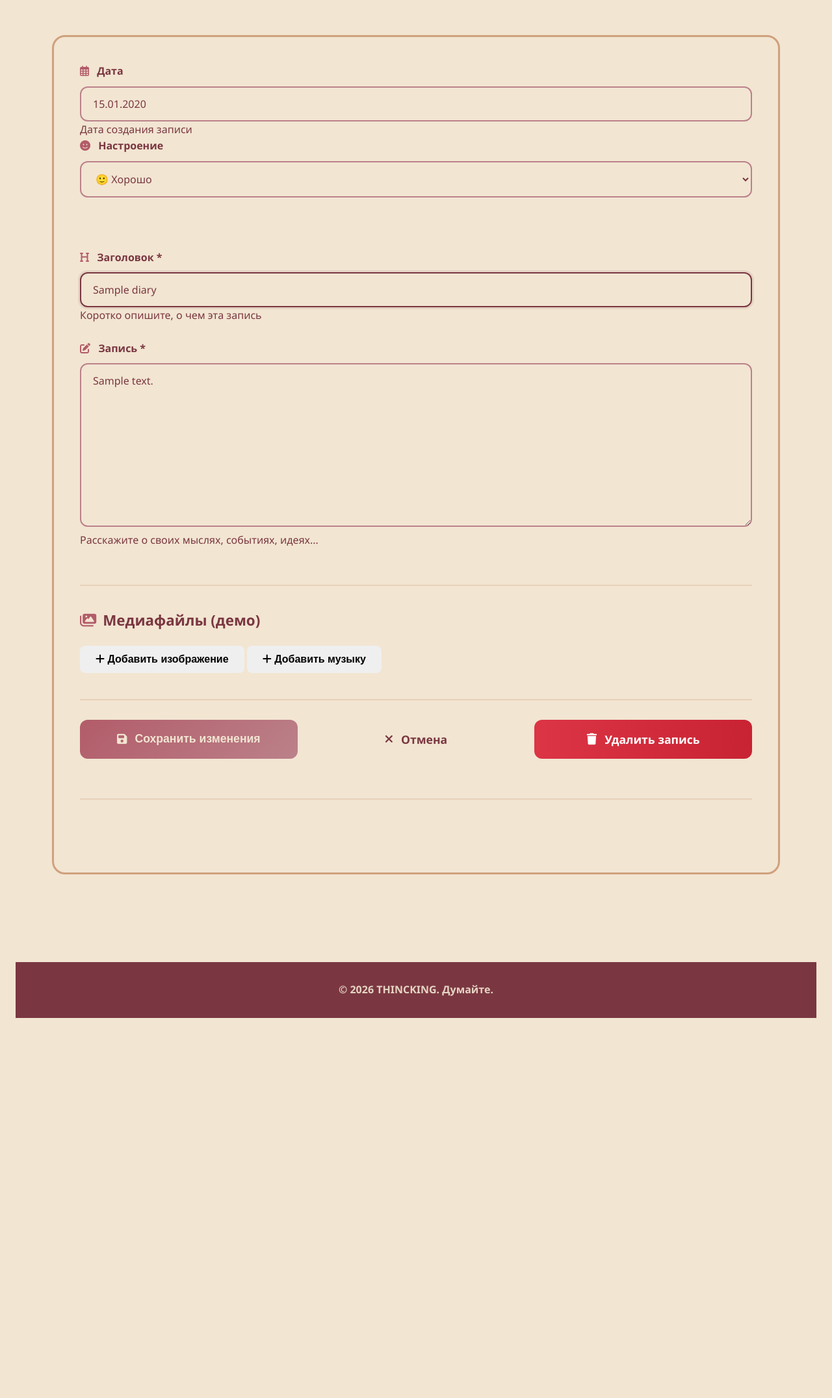
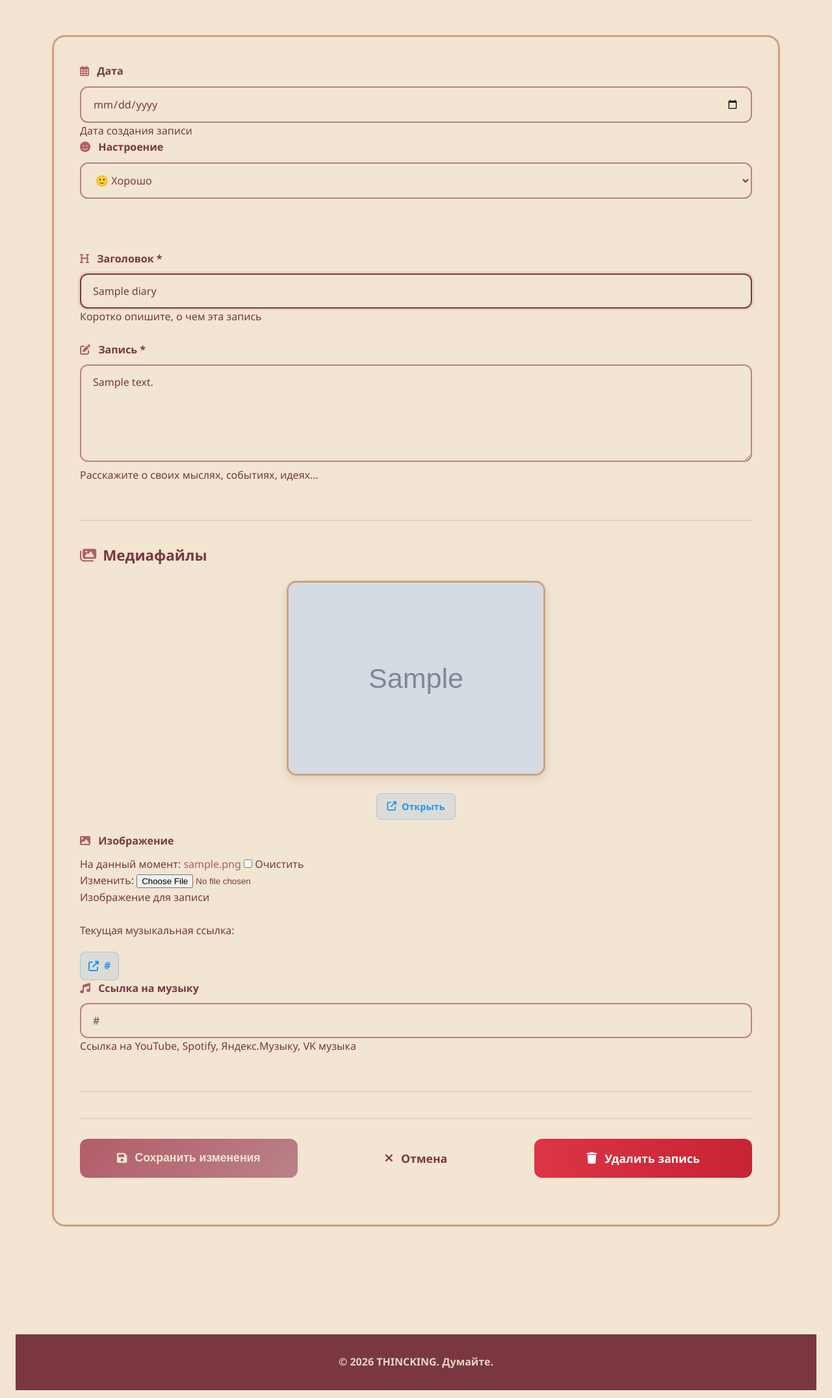
Before and after one commit to FIhero/Thinking, a Django app: page /1/update/ in a window 1280 px wide. Shown: the part 186-2338 px from the top of the page at 65% size. Before the commit the page ends 1753 px from the top, so only its background shows below. Run offline with Django 5.2, Linux system fonts and the light colour scheme; a user stored in the database is signed in; tables that the repository leaves empty hold one stand-in row (values such as "Sample post"); grey boxes marked "Sample" are stand-in pictures.

Commit message:
Исправила ошибки

```diff
--- a/records/forms.py
+++ b/records/forms.py
@@ -28,3 +28,10 @@ class DiaryUpdateForm(forms.ModelForm):
     class Meta:
         model = Diary
         fields = ("title", "text", "mood", "date", "image_file", "music_link")
+        widgets = {
+            "text": forms.Textarea(
+                attrs={"rows": 5, "placeholder": "Что интересного было сегодня?"}
+            ),
+            "date": forms.DateInput(attrs={"type": "date", "class": "form-control"}),
+            "mood": forms.Select(choices=Diary.mood_choices),
+        }
--- a/records/templates/base.html
+++ b/records/templates/base.html
@@ -5,19 +5,7 @@
     <meta charset="UTF-8">
     <meta name="viewport" content="width=device-width, initial-scale=1.0">
     <title>{% block title %}Health & Mind Track{% endblock %}</title>
-        <link rel="stylesheet" href="{% static 'css/app.css' %}">
-        <link rel="stylesheet" href="{% static 'css/layout.css' %}">
-
-        <link rel="stylesheet" href="{% static 'css/components/button.css' %}">
-        <link rel="stylesheet" href="{% static 'css/components/activity.css' %}">
-        <link rel="stylesheet" href="{% static 'css/components/alert.css' %}">
-        <link rel="stylesheet" href="{% static 'css/components/avatar.css' %}">
-        <link rel="stylesheet" href="{% static 'css/components/modal.css' %}">
-        <link rel="stylesheet" href="{% static 'css/components/card.css' %}">
-        <link rel="stylesheet" href="{% static 'css/components/form.css' %}">
-        <link rel="stylesheet" href="{% static 'css/components/navigations.css' %}">
-        <link rel="stylesheet" href="{% static 'css/components/message.css' %}">
-        <link rel="stylesheet" href="{% static 'css/components/utils.css' %}">
+        <link rel="stylesheet" href="{% static 'css/main.css' %}">
 
         <link rel="stylesheet" href="https://cdnjs.cloudflare.com/ajax/libs/font-awesome/6.4.0/css/all.min.css">
 
--- a/records/templates/records/diary_update.html
+++ b/records/templates/records/diary_update.html
@@ -39,6 +39,7 @@
                     </div>
                     </div>
                 </div>
+                <form method="post" enctype="multipart/form-data" id="diaryEditForm">
                     {% csrf_token %}
 
                     {% if form.errors %}
@@ -83,20 +84,50 @@
 
                 <div class="form-section media-section">
                     <h3 class="section-title">
-                        <i class="fas fa-images"></i> Медиафайлы (демо)
+                        <i class="fas fa-images"></i> Медиафайлы
                     </h3>
 
-                    <div class="media-buttons">
-                        <button type="button" class="btn btn-add-media" data-type="image">
-                            <i class="fas fa-plus"></i> Добавить изображение
-                        </button>
-                        <button type="button" class="btn btn-add-media" data-type="music">
-                            <i class="fas fa-plus"></i> Добавить музыку
-                        </button>
+                    {% if diary.image_file %}
+                    <div class="current-image">
+                        <div class="image-preview">
+                            <img src="{{ diary.image_file.url }}" alt="Текущее изображение">
+                        </div>
+                        <div class="image-actions">
+                            <a href="{{ diary.image_file.url }}" target="_blank" class="btn-view-image">
+                                <i class="fas fa-external-link-alt"></i> Открыть
+                            </a>
+                        </div>
+                    </div>
+                    {% endif %}
+
+                    <div class="form-group">
+                        <label for="{{ form.image_file.id_for_label }}" class="form-label">
+                            <i class="fas fa-image"></i> Изображение
+                        </label>
+                        {{ form.image_file }}
+                        {% if form.image_file.help_text %}
+                        <div class="form-hint">{{ form.image_file.help_text }}</div>
+                        {% endif %}
                     </div>
 
-                <div class="media-container" id="mediaContainer">
+                    {% if diary.music_link %}
+                    <div class="current-music">
+                        <p>Текущая музыкальная ссылка:</p>
+                        <a href="{{ diary.music_link }}" target="_blank" class="music-link">
+                            <i class="fas fa-external-link-alt"></i> {{ diary.music_link|truncatechars:50 }}
+                        </a>
+                    </div>
+                    {% endif %}
 
+                    <div class="form-group">
+                        <label for="{{ form.music_link.id_for_label }}" class="form-label">
+                            <i class="fas fa-music"></i> Ссылка на музыку
+                        </label>
+                        {{ form.music_link }}
+                        {% if form.music_link.help_text %}
+                        <div class="form-hint">{{ form.music_link.help_text }}</div>
+                        {% endif %}
+                    </div>
                 </div>
 
                 <div class="form-actions">
@@ -108,7 +139,7 @@
                         <i class="fas fa-times"></i> Отмена
                     </a>
 
-                    <a href="{% url 'diary_delete' diary.id %}" class="btn btn-danger">
+                    <a href="{% url 'diary_delete' diary.pk %}" class="btn btn-danger">
                         <i class="fas fa-trash"></i> Удалить запись
                     </button>
                 </div>
--- a/records/views.py
+++ b/records/views.py
@@ -42,10 +42,40 @@ class DiaryUpdateView(LoginRequiredMixin, OwnerRequiredMixin, UpdateView):
     form_class = DiaryUpdateForm
     template_name = "records/diary_update.html"
 
+    def get_success_url(self):
+        return reverse("diary_detail", kwargs={"pk": self.object.pk})
+
 
 class DiaryDetailView(LoginRequiredMixin, OwnerRequiredMixin, DetailView):
     model = Diary
     template_name = "records/diary_detail.html"
+
+    def get_context_data(self, **kwargs):
+        """Добавляем предыдущую и следующую записи для навигации"""
+        context = super().get_context_data(**kwargs)
+        diary = self.get_object()
+
+        previous_entry = (
+            Diary.objects.filter(
+                owner=self.request.user,
+                created_at__lt=diary.created_at
+            )
+            .order_by("-created_at")
+            .first()
+        )
+
+        next_entry = (
+            Diary.objects.filter(
+                owner=self.request.user,
+                created_at__gt=diary.created_at
+            )
+            .order_by("created_at")
+            .first()
+        )
+
+        context["previous_entry"] = previous_entry
+        context["next_entry"] = next_entry
+        return context
 
 
 class DiaryListView(LoginRequiredMixin, ListView):
--- /dev/null
+++ b/static/css/base/reset.css
@@ -0,0 +1,9 @@
+* {
+    margin: 0;
+    padding: 0;
+    box-sizing: border-box;
+}
+
+html {
+    scroll-behavior: smooth;
+}
--- /dev/null
+++ b/static/css/base/typography.css
@@ -0,0 +1,35 @@
+body {
+    background-color: var(--color-bg);
+    color: var(--color-text-dark);
+    line-height: 1.6;
+    min-height: 100vh;
+    display: flex;
+    flex-direction: column;
+    font-family: 'Segoe UI', Tahoma, Geneva, Verdana, sans-serif;
+}
+
+h1, h2, h3, h4, h5, h6 {
+    font-weight: 600;
+    line-height: 1.2;
+    margin-bottom: var(--spacing-sm);
+    color: var(--color-text-dark);
+}
+
+p {
+    margin-bottom: var(--spacing-md);
+}
+
+a {
+    color: var(--color-button);
+    text-decoration: none;
+    transition: color 0.3s ease;
+}
+
+a:hover {
+    color: var(--color-text-dark);
+}
+
+main {
+    flex: 1;
+    padding: var(--spacing-lg) 0;
+}
--- /dev/null
+++ b/static/css/base/variables.css
@@ -0,0 +1,20 @@
+:root {
+    --color-card: #cfa17d;
+    --color-bg: #f2e5d2;
+    --color-text-dark: #7a3741;
+    --color-button: #b25c69;
+    --color-button-hover: #bb818a;
+
+    --text-light: #f2e5d2;
+    --accent: #cfa17d;
+    --shadow: rgba(122, 55, 65, 0.1);
+
+    --border-radius: 15px;
+    --border-radius-sm: 8px;
+    --border-radius-lg: 20px;
+    --spacing-xs: 5px;
+    --spacing-sm: 10px;
+    --spacing-md: 20px;
+    --spacing-lg: 30px;
+    --spacing-xl: 40px;
+}
--- /dev/null
+++ b/static/css/layout/footer.css
@@ -0,0 +1,13 @@
+.footer {
+    background-color: var(--color-text-dark);
+    color: var(--text-light);
+    padding: var(--spacing-lg) 0;
+    margin-top: auto;
+    text-align: center;
+}
+
+.footer p {
+    margin-bottom: 0;
+    opacity: 0.9;
+    color: var(--text-light);
+}
--- /dev/null
+++ b/static/css/layout/grid.css
@@ -0,0 +1,11 @@
+.container {
+    width: 100%;
+    max-width: 1200px;
+    margin: 0 auto;
+    padding: 0 var(--spacing-md);
+}
+
+.container-fluid {
+    width: 100%;
+    padding: 0 var(--spacing-md);
+}
--- /dev/null
+++ b/static/css/layout/header.css
@@ -0,0 +1,23 @@
+.header {
+    background-color: var(--color-text-dark);
+    color: var(--text-light);
+    padding: var(--spacing-sm) 0;
+    position: sticky;
+    top: 0;
+    z-index: 1000;
+    box-shadow: 0 2px 10px var(--shadow);
+}
+
+.header a {
+    color: var(--text-light);
+}
+
+.header a:hover {
+    color: var(--color-card);
+}
+
+.header-container {
+    display: flex;
+    justify-content: space-between;
+    align-items: center;
+}
--- /dev/null
+++ b/static/css/main.css
@@ -0,0 +1,23 @@
+@import 'app.css';
+@import 'layout.css';
+
+@import 'base/animations.css';
+@import 'base/variables.css';
+@import 'base/reset.css';
+@import 'base/typography.css';
+
+@import 'layout/header.css';
+@import 'layout/footer.css';
+@import 'layout/grid.css';
+
+@import 'components/button.css';
+@import 'components/card.css';
+@import 'components/contact.css';
+@import 'components/form.css';
+@import 'components/massege.css';
+@import 'components/alert.css';
+@import 'components/modal.css';
+@import 'components/avatar.css';
+@import 'components/navigations.css';
+@import 'components/activity.css';
+@import 'components/utils.css';
```
Also changed, not shown: records/templates/records/diary_create.html (+25 -10 lines), records/templates/records/diary_list.html (+1 -7 lines), records/tests.py (+12 -12 lines), static/css/base/animations.css (added, +55 -0 lines), static/css/components/contact.css (added, +39 -0 lines), README.md. Lines whose indentation alone changed are shown as unchanged.
